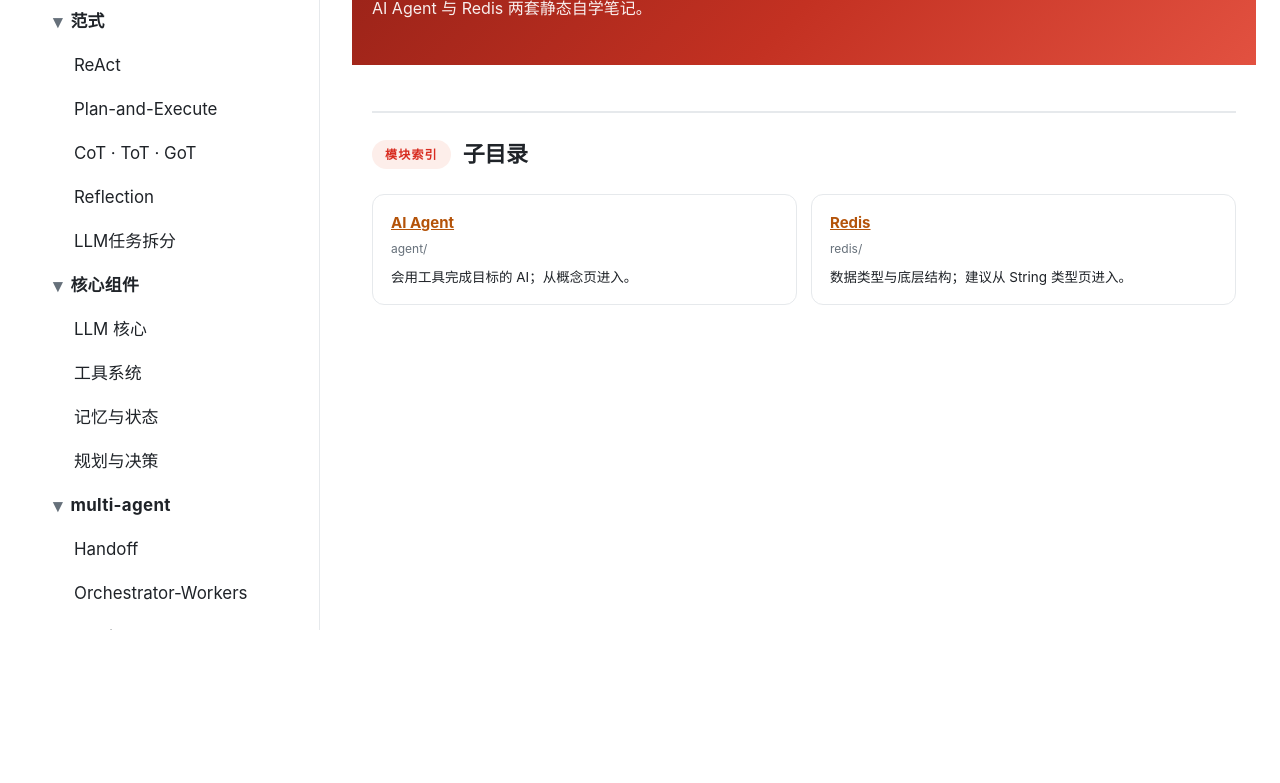
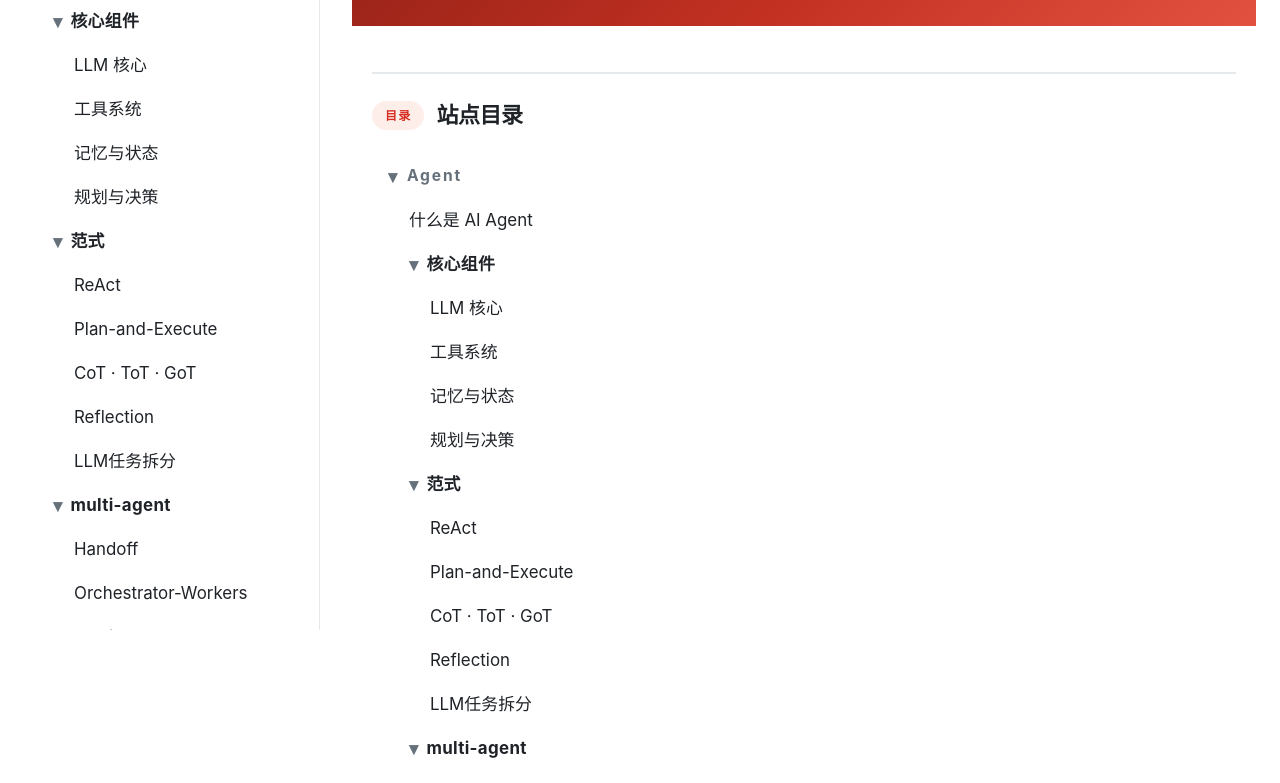
Before and after one commit to Reverie4u/show-me-somenthing, a website: page index.html in a window 1280 px wide. Shown: the part 170-953 px from the top of the page. Before the commit the page ends 800 px from the top, so only its background shows below. Drawn offline with Linux system fonts and the light colour scheme.

Commit message:
feat: 根首页改为站点目录并支持品牌跳转, 调整侧栏分组顺序

```diff
--- a/index.html
+++ b/index.html
@@ -1,10 +1,7 @@
 <!doctype html><html lang="zh-CN"><head><meta charset="utf-8"><meta name="viewport" content="width=device-width,initial-scale=1"><title>自学笔记总览</title><link rel="stylesheet" href="theme.css"></head><body>
-<div class="hero"><div class="wrap"><span class="badge">Portfolio · 自学笔记</span><h1>自学笔记总览</h1><p class="lead">AI Agent 与 Redis 两套静态自学笔记。</p></div></div>
+<div class="hero"><div class="wrap"><span class="badge">Portfolio · 自学笔记</span><h1>自学笔记总览</h1></div></div>
 <main class="wrap">
-<div class="part-head"><span class="part-tag">模块索引</span><h2 class="part-title">子目录</h2></div>
-<section><div class="fields">
-<div class="field"><h3><a href="agent/what-is-agent.html">AI Agent</a></h3><div class="type">agent/</div><p>会用工具完成目标的 AI；从概念页进入。</p></div>
-<div class="field"><h3><a href="redis/data-types/string.html">Redis</a></h3><div class="type">redis/</div><p>数据类型与底层结构；建议从 String 类型页进入。</p></div>
-</div></section>
+<div class="part-head"><span class="part-tag">目录</span><h2 class="part-title">站点目录</h2></div>
+<section><div id="site-directory"></div></section>
 </main><script src="sidebar.js" defer></script>
 </body></html>
--- a/sidebar.js
+++ b/sidebar.js
@@ -18,18 +18,18 @@
   var TREE = [
     { label: 'Agent', children: [
       { label: '什么是 AI Agent', href: 'agent/what-is-agent.html' },
+      { label: '核心组件', children: [
+        { label: 'LLM 核心', href: 'agent/core/llm.html' },
+        { label: '工具系统', href: 'agent/core/tools.html' },
+        { label: '记忆与状态', href: 'agent/core/memory.html' },
+        { label: '规划与决策', href: 'agent/core/planning.html' }
+      ] },
       { label: '范式', children: [
         { label: 'ReAct', href: 'agent/patterns/react.html' },
         { label: 'Plan-and-Execute', href: 'agent/patterns/plan-execute.html' },
         { label: 'CoT · ToT · GoT', href: 'agent/patterns/reasoning.html' },
         { label: 'Reflection', href: 'agent/patterns/reflection.html' },
         { label: 'LLM任务拆分', href: 'agent/patterns/tasksplit.html' }
-      ] },
-      { label: '核心组件', children: [
-        { label: 'LLM 核心', href: 'agent/core/llm.html' },
-        { label: '工具系统', href: 'agent/core/tools.html' },
-        { label: '记忆与状态', href: 'agent/core/memory.html' },
-        { label: '规划与决策', href: 'agent/core/planning.html' }
       ] },
       { label: 'multi-agent', children: [
         { label: 'Handoff', href: 'agent/multi-agent/handoff.html' },
@@ -85,8 +85,12 @@
     var sidebar = document.createElement('aside');
     sidebar.id = 'sidebar';
     sidebar.className = 'sidebar';
-    sidebar.innerHTML = '<div class="sidebar-brand"><span class="mark"></span>自学笔记</div>' +
+    sidebar.innerHTML = '<a class="sidebar-brand" href="' + root + 'index.html"><span class="mark"></span>自学笔记</a>' +
       '<nav class="tree">' + render(root, TREE) + '</nav>';
+
+    // 根首页若放有 #site-directory，则把同一份目录渲染进去
+    var dir = document.getElementById('site-directory');
+    if (dir) dir.innerHTML = '<nav class="tree">' + render(root, TREE) + '</nav>';
     var content = document.createElement('div');
     content.className = 'content';
 
--- a/theme.css
+++ b/theme.css
@@ -291,8 +291,9 @@
 .sidebar-brand {
   display: flex; align-items: center; gap: 10px; margin: 2px 6px 16px;
   font-size: 15.6px; font-weight: 700; letter-spacing: .14em; color: var(--muted);
-  padding-bottom: 16px; border-bottom: 1px solid var(--border);
+  padding-bottom: 16px; border-bottom: 1px solid var(--border); text-decoration: none;
 }
+.sidebar-brand:hover { color: var(--fg); }
 .sidebar-brand .mark { width: 10px; height: 10px; border-radius: 3px; background: var(--red); flex: none; }
 .content { min-width: 0; padding: 0 24px 0 32px; }
 .menu-btn {
```
